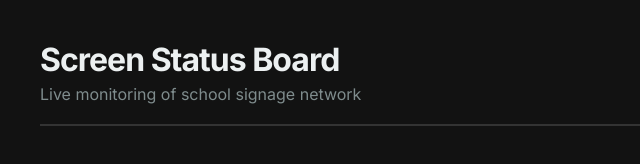
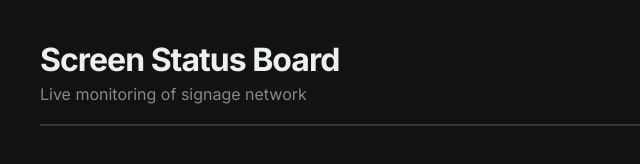
Before and after one commit to justindavis882/EasyWinSignage, a website: page public/dashboard.html in a window 1280 px wide. Shown: the full height of the page, 0-640 px from the left. Drawn offline with nearby package versions, Linux system fonts and the light colour scheme; no server answers.

Commit message:
Update dashboard.html

```diff
--- a/public/dashboard.html
+++ b/public/dashboard.html
@@ -1,7 +1,7 @@
 <!DOCTYPE html>
 <html>
 <head>
-    <title>MJHS Status Board</title>
+    <title>EasyWin Signage Status Board</title>
     <script src="/socket.io/socket.io.js"></script>
     <link href="https://fonts.googleapis.com/css2?family=Inter:wght@400;700&display=swap" rel="stylesheet">
     <style>
@@ -51,7 +51,7 @@
     <header>
         <div>
             <h1>Screen Status Board</h1>
-            <div class="subtitle">Live monitoring of school signage network</div>
+            <div class="subtitle">Live monitoring of signage network</div>
         </div>
         <div id="clock" style="font-family: monospace; font-size: 1.5rem; color: #f1c40f;">--:--</div>
     </header>
```
